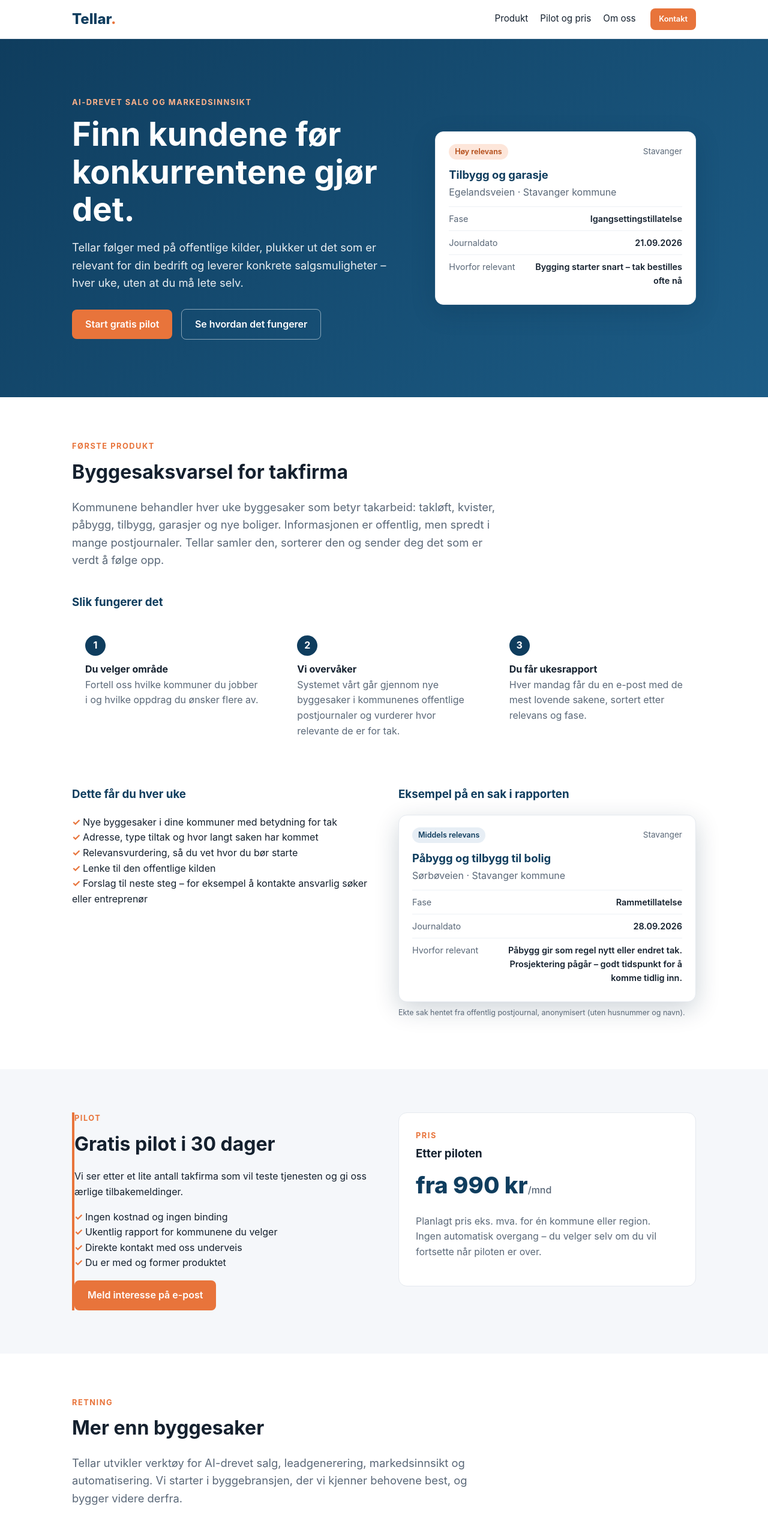
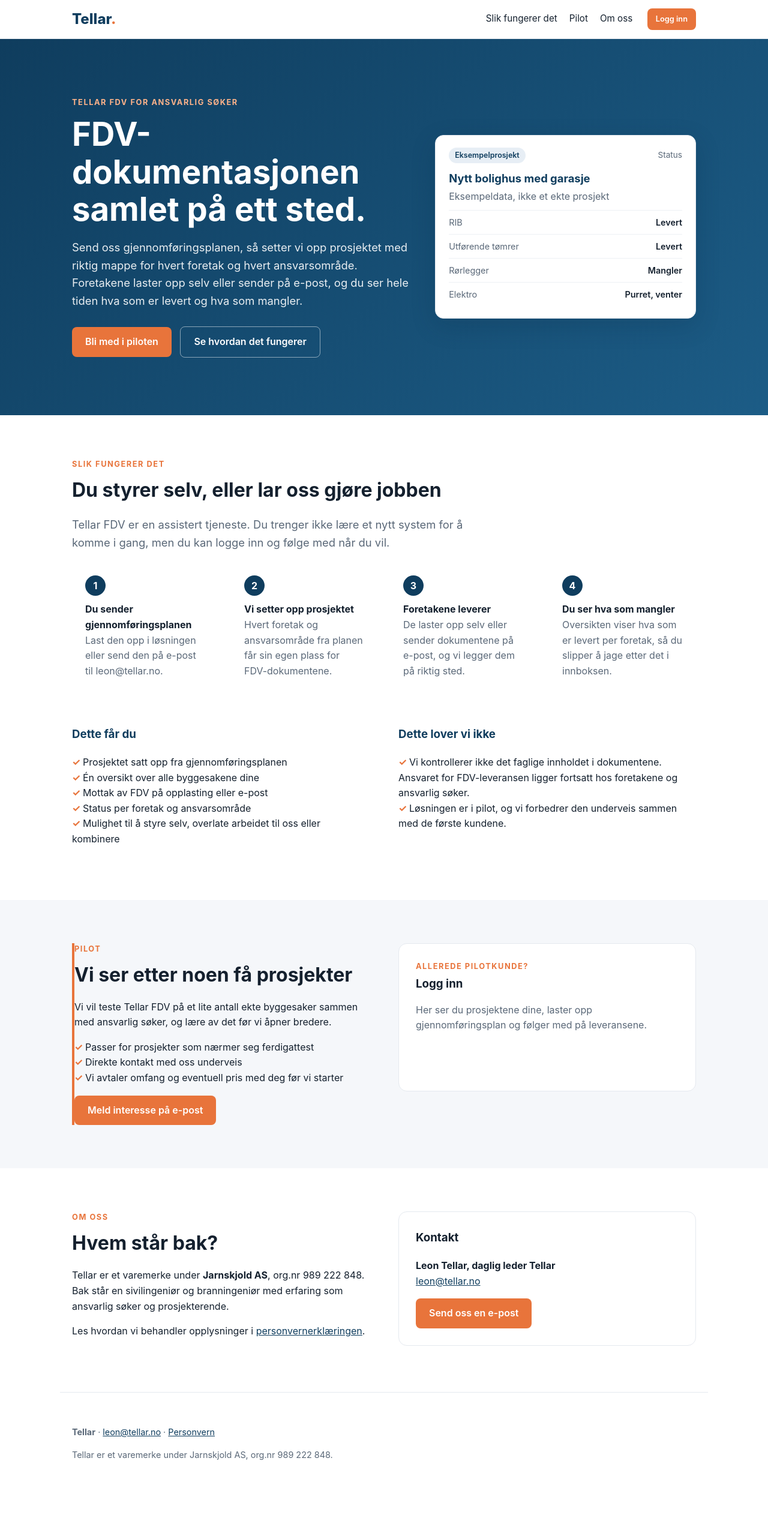
Before and after one commit to Jarnskjold/tellar-site, a plain HTML site: page index.html in a window 1280 px wide. Shown: the top 2560 px of the page at 60% size. After the commit the page ends 2490 px from the top, so only its background shows below. Drawn offline with Linux system fonts and the light colour scheme.

Commit message:
Gjør FDV-landingssiden til forside
Flytter den tidligere forsiden (Byggesaksvarsel) til /byggesaksvarsel/
og publiserer den godkjente FDV-landingssiden som index.html.
noindex er fjernet fordi siden nå er offentlig.

```diff
--- a/index.html
+++ b/index.html
@@ -3,8 +3,8 @@
 <head>
 <meta charset="utf-8">
 <meta name="viewport" content="width=device-width, initial-scale=1">
-<title>Tellar – AI-drevet salg og markedsinnsikt for bedrifter</title>
-<meta name="description" content="Tellar gjør offentlige data om til konkrete salgsmuligheter. Første produkt: Byggesaksvarsel for takfirma. Gratis pilot i 30 dager.">
+<title>Tellar FDV – FDV-dokumentasjon samlet, uten jaging</title>
+<meta name="description" content="Tellar FDV hjelper ansvarlig søker å samle FDV-dokumentasjon fra alle foretak i byggesaken. Vi setter opp prosjektet fra gjennomføringsplanen og følger opp leveransene. Pilot for et lite antall prosjekter.">
 <link rel="stylesheet" href="style.css">
 </head>
 <body>
@@ -12,8 +12,8 @@
   <div class="wrap nav">
     <a class="logo" href="index.html">Tellar<span>.</span></a>
     <nav>
-      <a href="#produkt">Produkt</a><a href="#pilot">Pilot og pris</a><a href="#om">Om oss</a>
-      <a class="btn small" href="mailto:leon@tellar.no?subject=Pilot%20Byggesaksvarsel">Kontakt</a>
+      <a href="#slik">Slik fungerer det</a><a href="#pilot">Pilot</a><a href="#om">Om oss</a>
+      <a class="btn small" href="https://tellar-fdv-88mo.onrender.com/private/login">Logg inn</a>
     </nav>
   </div>
 </header>
@@ -21,61 +21,56 @@
 <section class="hero">
   <div class="wrap hero-grid">
     <div>
-      <p class="eyebrow light">AI-drevet salg og markedsinnsikt</p>
-      <h1>Finn kundene før konkurrentene gjør det.</h1>
-      <p class="lead">Tellar følger med på offentlige kilder, plukker ut det som er relevant for din bedrift og leverer konkrete salgsmuligheter – hver uke, uten at du må lete selv.</p>
+      <p class="eyebrow light">Tellar FDV for ansvarlig søker</p>
+      <h1>FDV-dokumentasjonen samlet på ett sted.</h1>
+      <p class="lead">Send oss gjennomføringsplanen, så setter vi opp prosjektet med riktig mappe for hvert foretak og hvert ansvarsområde. Foretakene laster opp selv eller sender på e-post, og du ser hele tiden hva som er levert og hva som mangler.</p>
       <div class="cta">
-        <a class="btn" href="#pilot">Start gratis pilot</a>
-        <a class="btn ghost" href="#produkt">Se hvordan det fungerer</a>
+        <a class="btn" href="mailto:leon@tellar.no?subject=Pilot%20Tellar%20FDV&body=Firma%3A%0AProsjekt%20(adresse%2Fkommune)%3A%0AFase%3A%0ATelefon%3A">Bli med i piloten</a>
+        <a class="btn ghost" href="#slik">Se hvordan det fungerer</a>
       </div>
     </div>
     <div class="hero-card" aria-hidden="true">
       <div class="lead-card">
-        <div class="lc-head"><span class="pill hot">Høy relevans</span><span class="muted">Stavanger</span></div>
-        <h4>Tilbygg og garasje</h4>
-        <p class="muted">Egelandsveien · Stavanger kommune</p>
-        <div class="lc-row"><span>Fase</span><b>Igangsettingstillatelse</b></div>
-        <div class="lc-row"><span>Journaldato</span><b>21.09.2026</b></div>
-        <div class="lc-row"><span>Hvorfor relevant</span><b>Bygging starter snart – tak bestilles ofte nå</b></div>
+        <div class="lc-head"><span class="pill">Eksempelprosjekt</span><span class="muted">Status</span></div>
+        <h4>Nytt bolighus med garasje</h4>
+        <p class="muted">Eksempeldata, ikke et ekte prosjekt</p>
+        <div class="lc-row"><span>RIB</span><b>Levert</b></div>
+        <div class="lc-row"><span>Utførende tømrer</span><b>Levert</b></div>
+        <div class="lc-row"><span>Rørlegger</span><b>Mangler</b></div>
+        <div class="lc-row"><span>Elektro</span><b>Purret, venter</b></div>
       </div>
     </div>
   </div>
 </section>
 
-<section id="produkt" class="wrap section">
-  <p class="eyebrow">Første produkt</p>
-  <h2>Byggesaksvarsel for takfirma</h2>
-  <p class="lead dark">Kommunene behandler hver uke byggesaker som betyr takarbeid: takløft, kvister, påbygg, tilbygg, garasjer og nye boliger. Informasjonen er offentlig, men spredt i mange postjournaler. Tellar samler den, sorterer den og sender deg det som er verdt å følge opp.</p>
-
-  <h3 class="sub">Slik fungerer det</h3>
+<section id="slik" class="wrap section">
+  <p class="eyebrow">Slik fungerer det</p>
+  <h2>Du styrer selv, eller lar oss gjøre jobben</h2>
+  <p class="lead dark">Tellar FDV er en assistert tjeneste. Du trenger ikke lære et nytt system for å komme i gang, men du kan logge inn og følge med når du vil.</p>
   <ol class="steps">
-    <li><b>Du velger område</b><span>Fortell oss hvilke kommuner du jobber i og hvilke oppdrag du ønsker flere av.</span></li>
-    <li><b>Vi overvåker</b><span>Systemet vårt går gjennom nye byggesaker i kommunenes offentlige postjournaler og vurderer hvor relevante de er for tak.</span></li>
-    <li><b>Du får ukesrapport</b><span>Hver mandag får du en e-post med de mest lovende sakene, sortert etter relevans og fase.</span></li>
+    <li><b>Du sender gjennomføringsplanen</b><span>Last den opp i løsningen eller send den på e-post til leon@tellar.no.</span></li>
+    <li><b>Vi setter opp prosjektet</b><span>Hvert foretak og ansvarsområde fra planen får sin egen plass for FDV-dokumentene.</span></li>
+    <li><b>Foretakene leverer</b><span>De laster opp selv eller sender dokumentene på e-post, og vi legger dem på riktig sted.</span></li>
+    <li><b>Du ser hva som mangler</b><span>Oversikten viser hva som er levert per foretak, så du slipper å jage etter det i innboksen.</span></li>
   </ol>
 
   <div class="two">
     <div>
-      <h3 class="sub">Dette får du hver uke</h3>
+      <h3 class="sub">Dette får du</h3>
       <ul class="check">
-        <li>Nye byggesaker i dine kommuner med betydning for tak</li>
-        <li>Adresse, type tiltak og hvor langt saken har kommet</li>
-        <li>Relevansvurdering, så du vet hvor du bør starte</li>
-        <li>Lenke til den offentlige kilden</li>
-        <li>Forslag til neste steg – for eksempel å kontakte ansvarlig søker eller entreprenør</li>
+        <li>Prosjektet satt opp fra gjennomføringsplanen</li>
+        <li>Én oversikt over alle byggesakene dine</li>
+        <li>Mottak av FDV på opplasting eller e-post</li>
+        <li>Status per foretak og ansvarsområde</li>
+        <li>Mulighet til å styre selv, overlate arbeidet til oss eller kombinere</li>
       </ul>
     </div>
     <div>
-      <h3 class="sub">Eksempel på en sak i rapporten</h3>
-      <div class="lead-card">
-        <div class="lc-head"><span class="pill">Middels relevans</span><span class="muted">Stavanger</span></div>
-        <h4>Påbygg og tilbygg til bolig</h4>
-        <p class="muted">Sørbøveien · Stavanger kommune</p>
-        <div class="lc-row"><span>Fase</span><b>Rammetillatelse</b></div>
-        <div class="lc-row"><span>Journaldato</span><b>28.09.2026</b></div>
-        <div class="lc-row"><span>Hvorfor relevant</span><b>Påbygg gir som regel nytt eller endret tak. Prosjektering pågår – godt tidspunkt for å komme tidlig inn.</b></div>
-      </div>
-      <p class="tiny">Ekte sak hentet fra offentlig postjournal, anonymisert (uten husnummer og navn).</p>
+      <h3 class="sub">Dette lover vi ikke</h3>
+      <ul class="check">
+        <li>Vi kontrollerer ikke det faglige innholdet i dokumentene. Ansvaret for FDV-leveransen ligger fortsatt hos foretakene og ansvarlig søker.</li>
+        <li>Løsningen er i pilot, og vi forbedrer den underveis sammen med de første kundene.</li>
+      </ul>
     </div>
   </div>
 </section>
@@ -84,44 +79,35 @@
   <div class="wrap section two">
     <div class="pilot">
       <p class="eyebrow">Pilot</p>
-      <h2>Gratis pilot i 30 dager</h2>
-      <p>Vi ser etter et lite antall takfirma som vil teste tjenesten og gi oss ærlige tilbakemeldinger.</p>
+      <h2>Vi ser etter noen få prosjekter</h2>
+      <p>Vi vil teste Tellar FDV på et lite antall ekte byggesaker sammen med ansvarlig søker, og lære av det før vi åpner bredere.</p>
       <ul class="check">
-        <li>Ingen kostnad og ingen binding</li>
-        <li>Ukentlig rapport for kommunene du velger</li>
+        <li>Passer for prosjekter som nærmer seg ferdigattest</li>
         <li>Direkte kontakt med oss underveis</li>
-        <li>Du er med og former produktet</li>
+        <li>Vi avtaler omfang og eventuell pris med deg før vi starter</li>
       </ul>
-      <a class="btn" href="mailto:leon@tellar.no?subject=Pilot%20Byggesaksvarsel%20for%20takfirma&body=Firmanavn%3A%0AKommuner%20vi%20jobber%20i%3A%0ATelefon%3A">Meld interesse på e-post</a>
+      <a class="btn" href="mailto:leon@tellar.no?subject=Pilot%20Tellar%20FDV&body=Firma%3A%0AProsjekt%20(adresse%2Fkommune)%3A%0AFase%3A%0ATelefon%3A">Meld interesse på e-post</a>
     </div>
     <div class="price">
-      <p class="eyebrow">Pris</p>
-      <h3>Etter piloten</h3>
-      <p class="big">fra 990 kr<span>/mnd</span></p>
-      <p class="muted">Planlagt pris eks. mva. for én kommune eller region. Ingen automatisk overgang – du velger selv om du vil fortsette når piloten er over.</p>
+      <p class="eyebrow">Allerede pilotkunde?</p>
+      <h3>Logg inn</h3>
+      <p class="muted">Her ser du prosjektene dine, laster opp gjennomføringsplan og følger med på leveransene.</p>
+      <a class="btn ghost" href="https://tellar-fdv-88mo.onrender.com/private/login">Gå til innlogging</a>
     </div>
   </div>
 </section>
 
-<section class="wrap section">
-  <p class="eyebrow">Retning</p>
-  <h2>Mer enn byggesaker</h2>
-  <p class="lead dark">Tellar utvikler verktøy for AI-drevet salg, leadgenerering, markedsinnsikt og automatisering. Vi starter i byggebransjen, der vi kjenner behovene best, og bygger videre derfra.</p>
-</section>
-
-<section id="om" class="band">
-  <div class="wrap section two">
+<section id="om" class="wrap section two">
   <div>
     <p class="eyebrow">Om oss</p>
     <h2>Hvem står bak?</h2>
-      <p>Tellar er et varemerke under <b>Jarnskjold AS</b>, org.nr 989 222 848, med bakgrunn fra byggebransjen og salg.</p>
-      <p>Vi bruker kun offentlig tilgjengelige opplysninger og tar personvern på alvor. Les mer i <a href="privacy.html">personvernerklæringen</a>.</p>
+    <p>Tellar er et varemerke under <b>Jarnskjold AS</b>, org.nr 989 222 848. Bak står en sivilingeniør og branningeniør med erfaring som ansvarlig søker og prosjekterende.</p>
+    <p>Les hvordan vi behandler opplysninger i <a href="privacy.html">personvernerklæringen</a>.</p>
   </div>
   <div class="contact">
     <h3>Kontakt</h3>
     <p><b>Leon Tellar, daglig leder Tellar</b><br><a href="mailto:leon@tellar.no">leon@tellar.no</a></p>
-      <a class="btn" href="mailto:leon@tellar.no?subject=Henvendelse%20til%20Tellar">Send oss en e-post</a>
-    </div>
+    <a class="btn" href="mailto:leon@tellar.no?subject=Tellar%20FDV">Send oss en e-post</a>
   </div>
 </section>
 
```
Also changed, not shown: byggesaksvarsel/index.html (added, +133 -0 lines). Lines whose indentation alone changed are shown as unchanged.
